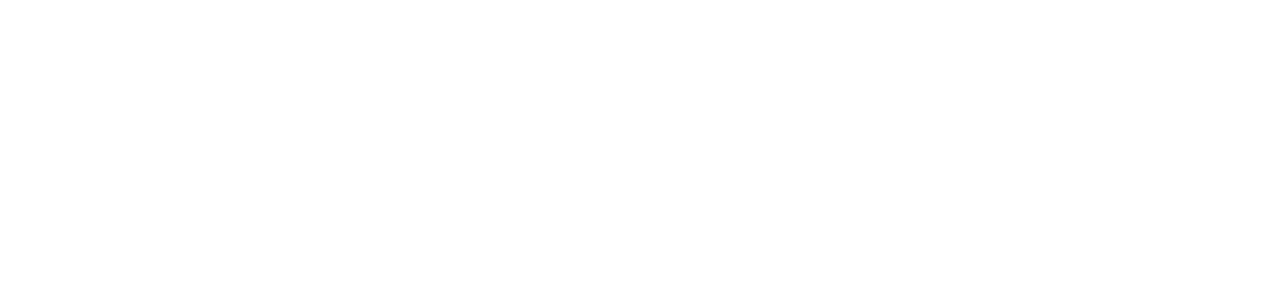
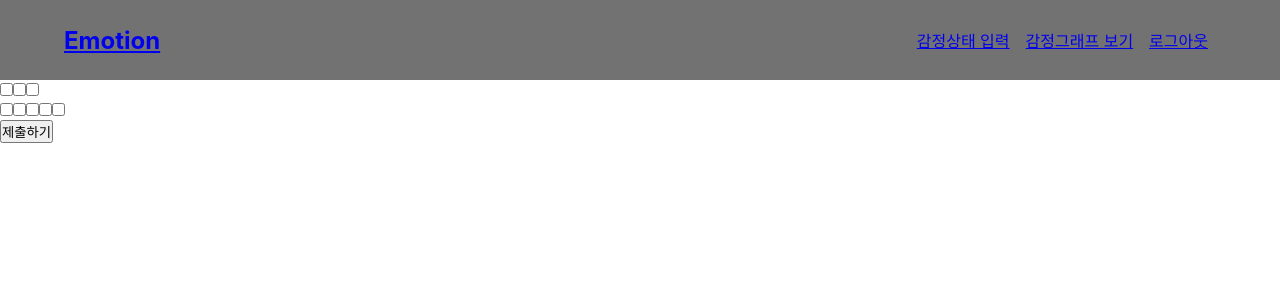
Before and after one commit to jijun0129/emotionFE, a React (Vite) app: page / in a window 1280 px wide. Shown: the top 300 px of the page. Built offline with nearby package versions, Linux system fonts and the light colour scheme.

Commit message:
feat: 세가지 페이지 생성 후 라우터 연결, 헤더 구현

```diff
--- /dev/null
+++ b/src/components/layouts/TheHeader.jsx
@@ -0,0 +1,59 @@
+import { Link } from 'react-router-dom';
+import styled from 'styled-components';
+
+const Header = styled.header`
+	width: 100%;
+	height: 5rem;
+	background-color: #727272;
+	display: flex;
+	justify-content: center;
+	align-items: center;
+`;
+
+const Nav = styled.nav`
+	width: 90%;
+	margin: auto;
+	display: flex;
+	justify-content: space-between;
+	align-items: center;
+`;
+
+const Ul = styled.ul`
+	list-style: none;
+	margin: 0;
+	padding: 0;
+	display: flex;
+	justify-content: center;
+	align-items: center;
+`;
+
+const Li = styled.li`
+	margin: 0 0.5rem;
+`;
+
+const TheHeader = () => {
+	return (
+		<>
+			<Header>
+				<Nav>
+					<h1>
+						<Link to="/">Emotion</Link>
+					</h1>
+					<Ul>
+						<Li>
+							<Link to="/">감정상태 입력</Link>
+						</Li>
+						<Li>
+							<Link to="/graph">감정그래프 보기</Link>
+						</Li>
+						<Li>
+							<Link to="/sign">로그아웃</Link>
+						</Li>
+					</Ul>
+				</Nav>
+			</Header>
+		</>
+	);
+};
+
+export default TheHeader;
--- /dev/null
+++ b/src/components/submit/SubmitForm.jsx
@@ -0,0 +1,20 @@
+const SubmitForm = () => {
+	return (
+		<form>
+			<div>
+				<input type="checkbox"></input>
+				<input type="checkbox"></input>
+				<input type="checkbox"></input>
+			</div>
+			<div>
+				<input type="checkbox"></input>
+				<input type="checkbox"></input>
+				<input type="checkbox"></input>
+				<input type="checkbox"></input>
+				<input type="checkbox"></input>
+			</div>
+			<button>제출하기</button>
+		</form>
+	);
+};
+export default SubmitForm;
--- a/src/index.css
+++ b/src/index.css
@@ -1,68 +1,38 @@
 :root {
-	font-family: Inter, system-ui, Avenir, Helvetica, Arial, sans-serif;
-	line-height: 1.5;
-	font-weight: 400;
+	font-family:
+		'Pretendard Variable',
+		Pretendard,
+		-apple-system,
+		BlinkMacSystemFont,
+		system-ui,
+		Roboto,
+		'Helvetica Neue',
+		'Segoe UI',
+		'Apple SD Gothic Neo',
+		'Noto Sans KR',
+		'Malgun Gothic',
+		'Apple Color Emoji',
+		'Segoe UI Emoji',
+		'Segoe UI Symbol',
+		sans-serif;
+	font-optical-sizing: auto;
+	font-style: normal;
 
-	color-scheme: light dark;
-	color: rgba(255, 255, 255, 0.87);
-	background-color: #242424;
-
-	font-synthesis: none;
-	text-rendering: optimizeLegibility;
-	-webkit-font-smoothing: antialiased;
-	-moz-osx-font-smoothing: grayscale;
+	/* CSS 변수 */
+	--color-white: #ffffff;
+	--color-grey-1: #e8e8e8;
+	--color-grey-2: #dbdbdb;
+	--color-grey-3: #9b9b9b;
+	--color-black-1: #333333;
+	--color-black-2: #111111;
+	--color-blue-1: #67b5fa;
+	--color-blue-2: #1d9aff;
 }
 
-a {
-	font-weight: 500;
-	color: #646cff;
-	text-decoration: inherit;
+* {
+	margin: 0;
+	padding: 0;
+
+	/* padding도 width, height에 포함 */
+	box-sizing: border-box;
 }
-a:hover {
-	color: #535bf2;
-}
-
-body {
-	margin: 0;
-	display: flex;
-	place-items: center;
-	min-width: 320px;
-	min-height: 100vh;
-}
-
-h1 {
-	font-size: 3.2em;
-	line-height: 1.1;
-}
-
-button {
-	border-radius: 8px;
-	border: 1px solid transparent;
-	padding: 0.6em 1.2em;
-	font-size: 1em;
-	font-weight: 500;
-	font-family: inherit;
-	background-color: #1a1a1a;
-	cursor: pointer;
-	transition: border-color 0.25s;
-}
-button:hover {
-	border-color: #646cff;
-}
-button:focus,
-button:focus-visible {
-	outline: 4px auto -webkit-focus-ring-color;
-}
-
-@media (prefers-color-scheme: light) {
-	:root {
-		color: #213547;
-		background-color: #ffffff;
-	}
-	a:hover {
-		color: #747bff;
-	}
-	button {
-		background-color: #f9f9f9;
-	}
-}
--- /dev/null
+++ b/src/pages/GraphPage.jsx
@@ -0,0 +1,10 @@
+import TheHeader from '../components/layouts/TheHeader.jsx';
+
+const GraphPage = () => {
+	return (
+		<>
+			<TheHeader />
+		</>
+	);
+};
+export default GraphPage;
--- /dev/null
+++ b/src/pages/SignPage.jsx
@@ -0,0 +1,10 @@
+import TheHeader from '../components/layouts/TheHeader.jsx';
+
+const SignPage = () => {
+	return (
+		<>
+			<TheHeader />
+		</>
+	);
+};
+export default SignPage;
--- a/src/pages/SubmitPage.jsx
+++ b/src/pages/SubmitPage.jsx
@@ -1,5 +1,13 @@
+import TheHeader from '../components/layouts/TheHeader.jsx';
+import SubmitForm from '../components/submit/SubmitForm.jsx';
+
 const SubmitPage = () => {
-	return <></>;
+	return (
+		<>
+			<TheHeader />
+			<SubmitForm />
+		</>
+	);
 };
 
 export default SubmitPage;
```
Also changed, not shown: src/router.jsx (+10 -0 lines).
